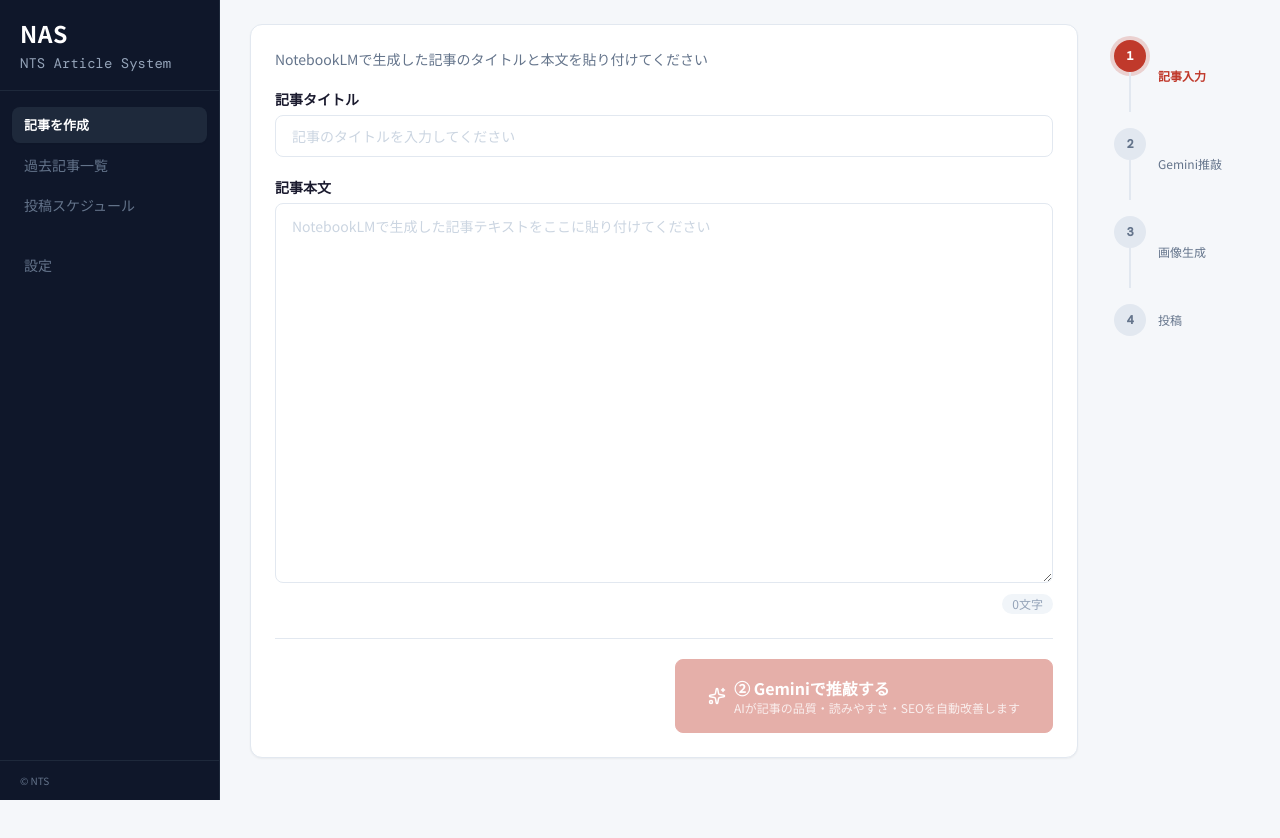
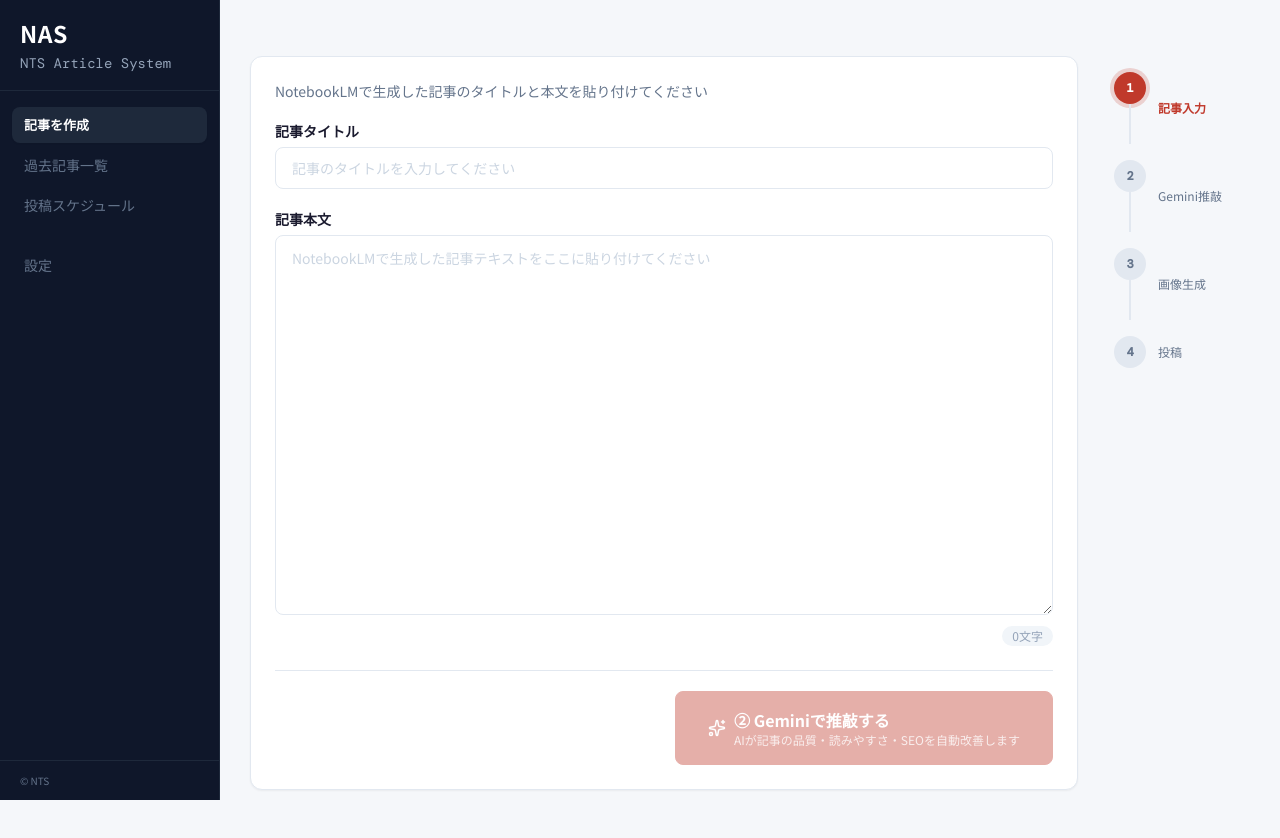
Before and after one commit to Taka6116/NAS, a Next.js app: page /editor in a window 1280 px wide. Shown: the top 838 px of the page. Built offline with nearby package versions, Linux system fonts and the light colour scheme.

Commit message:
Center main content vertically in editor layout
Made-with: Cursor

```diff
--- a/app/layout.tsx
+++ b/app/layout.tsx
@@ -72,7 +72,7 @@ export default function RootLayout({
 
           {/* メインエリア：サイドバーの右側全体 */}
           <div className="ml-[220px] flex-1 flex flex-col min-h-screen bg-[#F5F7FA]">
-            <main className="flex-1 flex justify-center px-6 pb-12">
+            <main className="flex-1 flex items-center justify-center px-6 py-8">
               <div className="w-full max-w-[1000px]">
                 {children}
               </div>
--- a/src/app/layout.tsx
+++ b/src/app/layout.tsx
@@ -72,7 +72,7 @@ export default function RootLayout({
 
           {/* メインエリア：サイドバーの右側全体 */}
           <div className="ml-[220px] flex-1 flex flex-col min-h-screen bg-[#F5F7FA]">
-            <main className="flex-1 flex justify-center px-6 pb-12">
+            <main className="flex-1 flex items-center justify-center px-6 py-8">
               <div className="w-full max-w-[1000px]">
                 {children}
               </div>
```
